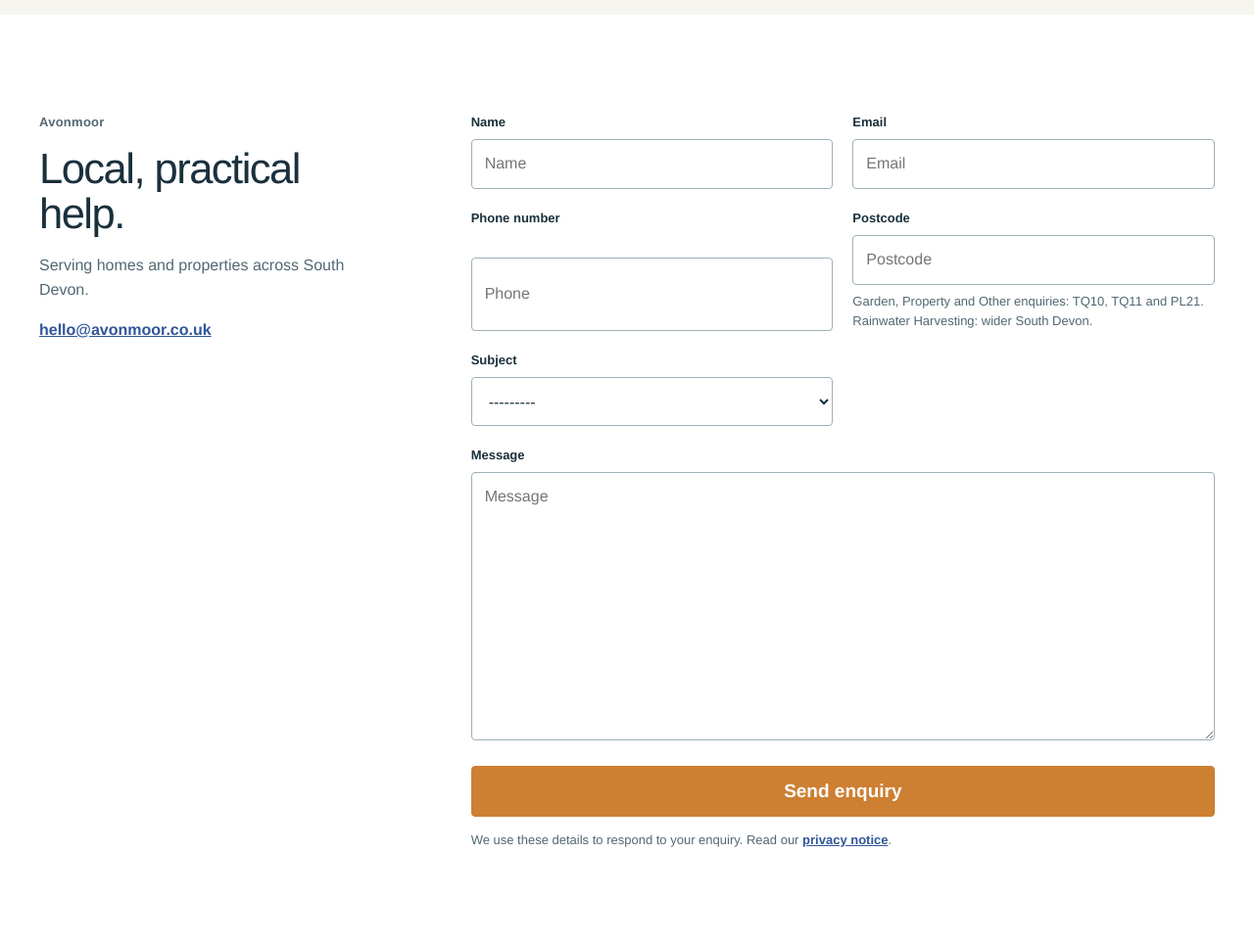
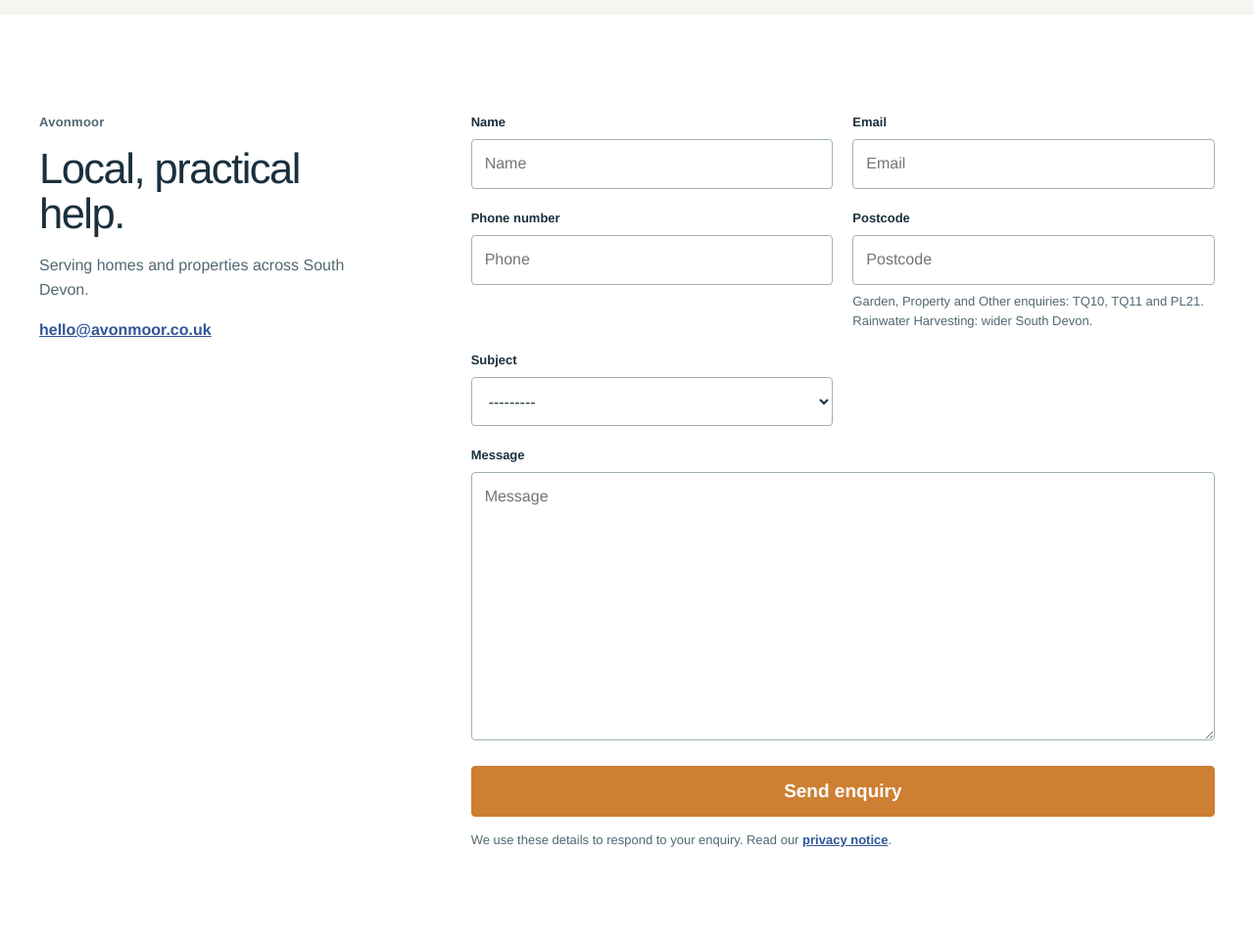
Before and after one commit to PeteCookson/Avonmoor, a Django app: page /contact/ in a window 1280 px wide. Shown: the part 641-1608 px from the top of the page at 98% size. Run offline with Django 5.2, Linux system fonts and the light colour scheme.

Commit message:
Align contact form fields

```diff
--- a/contact/static/css/contact.css
+++ b/contact/static/css/contact.css
@@ -124,7 +124,7 @@ h3 { margin-bottom: 10px; font-size: 22px; font-weight: 500; line-height: 1.2; }
 .contact-form-panel { max-width: 760px; }
 .contact-form { display: grid; gap: 26px; }
 .form-grid { display: grid; grid-template-columns: 1fr 1fr; gap: 20px; }
-.field-group { display: grid; gap: 7px; }
+.field-group { display: grid; align-content: start; gap: 7px; }
 .field-wide { grid-column: 1 / -1; }
 .field-group label { color: var(--navy); font-size: 13px; font-weight: 700; }
 .field-group input, .field-group select, .field-group textarea { width: 100%; min-height: 50px; padding: 12px 13px; border: 1px solid #9EB0B8; border-radius: 4px; color: var(--ink); background: var(--white); }
--- a/contact/templates/site_base.html
+++ b/contact/templates/site_base.html
@@ -11,7 +11,7 @@
     <meta property="og:title" content="{% block og_title %}Avonmoor | Garden, property and rainwater harvesting{% endblock %}">
     <meta property="og:description" content="{% block og_description %}Practical care for your property and smarter use of the rain that falls on it.{% endblock %}">
     <title>{% block title %}Avonmoor{% endblock %}</title>
-    <link rel="stylesheet" href="{% static 'css/contact.css' %}?v=20260901-4">
+    <link rel="stylesheet" href="{% static 'css/contact.css' %}?v=20260901-5">
     <link rel="apple-touch-icon" sizes="180x180" href="{% static 'img/apple-touch-icon.png' %}">
     <link rel="icon" type="image/png" sizes="32x32" href="{% static 'img/favicon-32x32.png' %}">
     <link rel="icon" type="image/png" sizes="16x16" href="{% static 'img/favicon-16x16.png' %}">
--- a/contact/tests.py
+++ b/contact/tests.py
@@ -44,7 +44,7 @@ class ContactPageTests(TestCase):
         self.assertEqual(response.status_code, 200)
         self.assertContains(response, 'Tell us what you need.')
         self.assertNotContains(response, 'South Brent')
-        self.assertContains(response, 'css/contact.css?v=20260901-4')
+        self.assertContains(response, 'css/contact.css?v=20260901-5')
         self.assertContains(
             response,
             'Garden, Property and Other enquiries: TQ10, TQ11 and PL21.',
```
